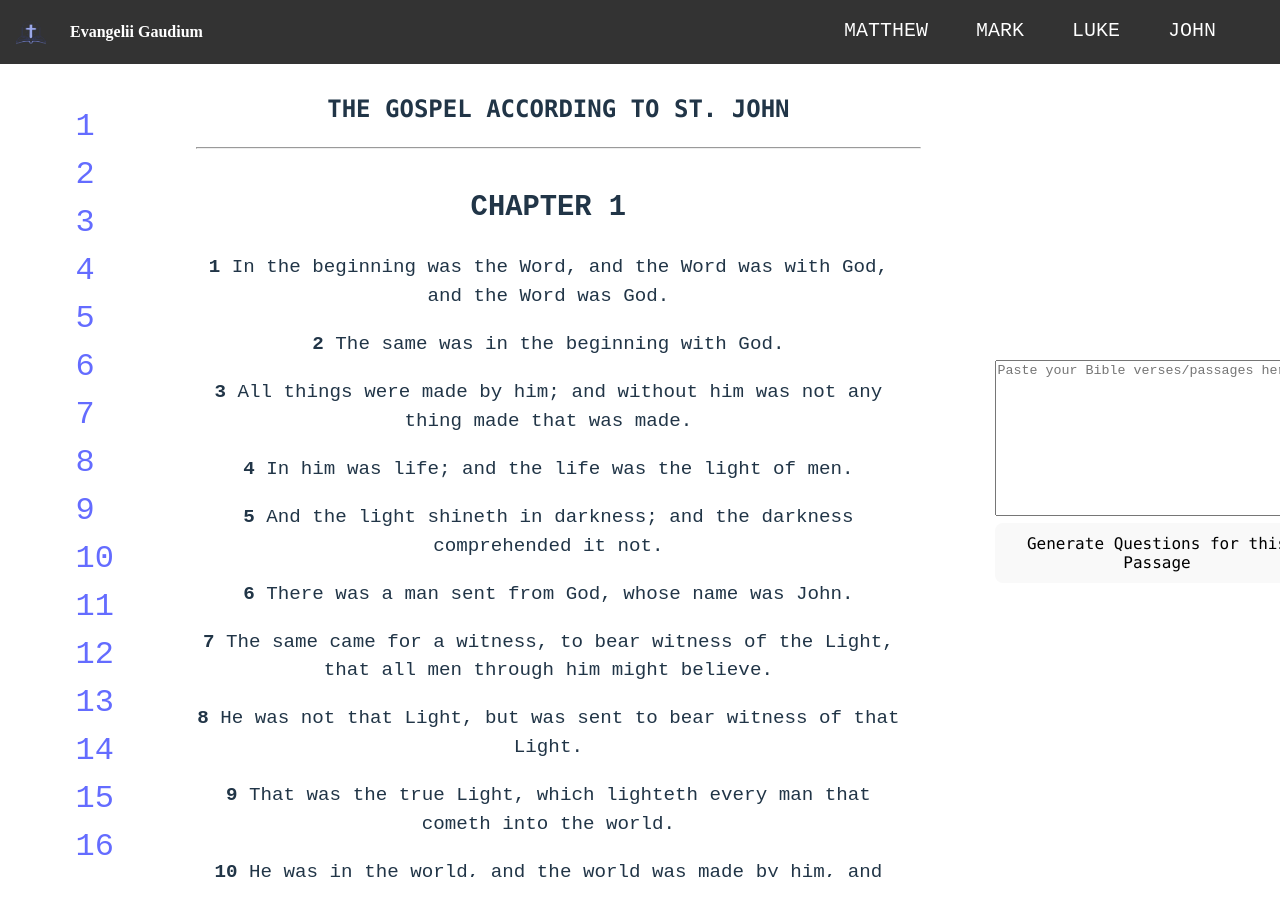
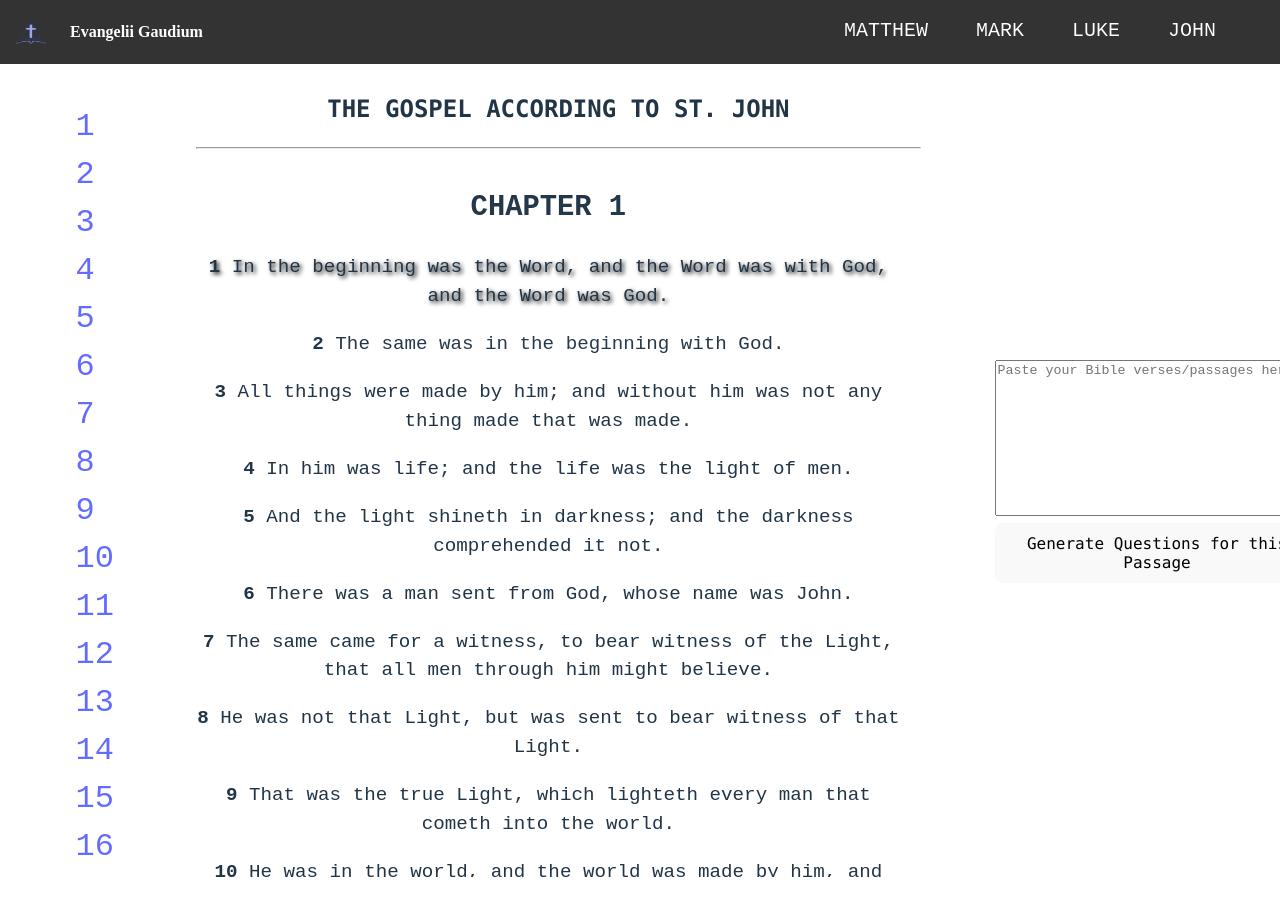
Before and after one commit to katiepo456/bible-study-app, a React (Vite) app: page /john in a window 1280 px wide. In both pictures the pointer is over the element 548 px from the left and 282 px from the top of the page. Shown: the top 907 px of the page. Built offline with nearby package versions, Linux system fonts and the light colour scheme; no server answers.

Commit message:
visual updates

```diff
--- a/src/components/ScriptureText.jsx
+++ b/src/components/ScriptureText.jsx
@@ -7,7 +7,7 @@ function ScriptureText({chapterData}) {
     <div id={`Chapter-${chapter}`} style={{ paddingTop: '5px' }}>
       <h2>{`CHAPTER ${chapter}`}</h2>
         {chapterData.map((verse, index) => (
-          <div key={index} style={{marginBottom: '5px'}}>
+          <div className="verses" key={index} style={{marginBottom: '5px'}}>
             <p>
               <strong>{`${verse.verse} `}</strong>{verse.text}
             </p>
--- a/src/styling/GospelDisplay.css
+++ b/src/styling/GospelDisplay.css
@@ -54,6 +54,11 @@
   font-family: "Courier New", monospace;
 }
 
+.verses:hover {
+  filter: drop-shadow(0 0 2em #ffffff);
+  text-shadow: 2px 2px 4px #000000;
+}
+
 .companion {
   flex: 2;
   padding: 10px;
```
